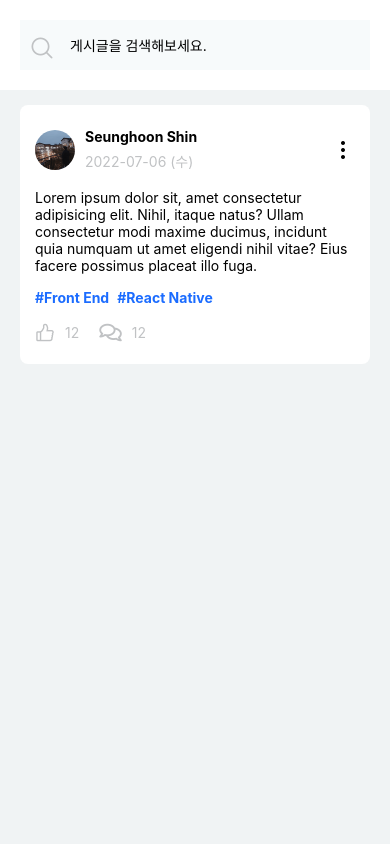
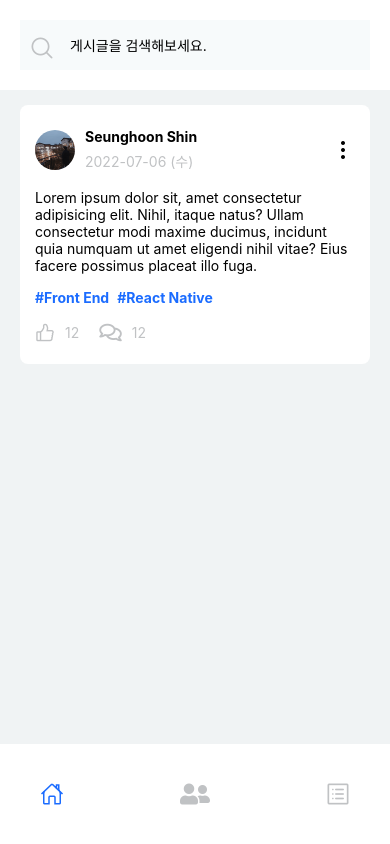
Before and after one commit to zlzlzlmo/RN-dailylife-app-client, a React Native app: screen /Home in a window 390 px wide. Built offline with nearby package versions, Linux system fonts and the light colour scheme.

Commit message:
feat: footer component

```diff
--- /dev/null
+++ b/src/components/home/Footer.tsx
@@ -0,0 +1,39 @@
+import { StyleSheet, Text, View } from "react-native";
+import React from "react";
+import { Ionicons } from "@expo/vector-icons";
+import { colors } from "../../styles/variables/color";
+import { TouchableOpacity } from "react-native-gesture-handler";
+import { FontAwesome5 } from "@expo/vector-icons";
+import { AntDesign } from "@expo/vector-icons";
+const Footer = () => {
+  return (
+    <View style={styles.container}>
+      <TouchableOpacity>
+        <Ionicons name="home-outline" size={24} color={colors.subColor} />
+      </TouchableOpacity>
+      <TouchableOpacity>
+        <FontAwesome5 name="user-friends" size={24} color={colors.lightGrey} />
+      </TouchableOpacity>
+      <TouchableOpacity>
+        <AntDesign name="profile" size={24} color={colors.lightGrey} />
+      </TouchableOpacity>
+    </View>
+  );
+};
+
+export default Footer;
+
+const styles = StyleSheet.create({
+  container: {
+    width: "100%",
+    position: "absolute",
+    bottom: 0,
+    height: 100,
+    backgroundColor: colors.whiteColor,
+    paddingHorizontal: 40,
+    paddingVertical: 20,
+    flexDirection: "row",
+    justifyContent: "space-between",
+    alignItems: "center",
+  },
+});
--- a/src/components/screens/HomeScreen.tsx
+++ b/src/components/screens/HomeScreen.tsx
@@ -3,12 +3,14 @@ import React from "react";
 import Header from "../home/Header";
 import { colors } from "../../styles/variables/color";
 import Post from "../home/Post";
+import Footer from "../home/Footer";
 
 const HomeScreen = () => {
   return (
     <SafeAreaView style={styles.container}>
       <Header />
       <Post />
+      <Footer />
     </SafeAreaView>
   );
 };
@@ -19,5 +21,6 @@ const styles = StyleSheet.create({
   container: {
     flex: 1,
     backgroundColor: colors.backgroundColor,
+    position: "relative",
   },
 });
```
